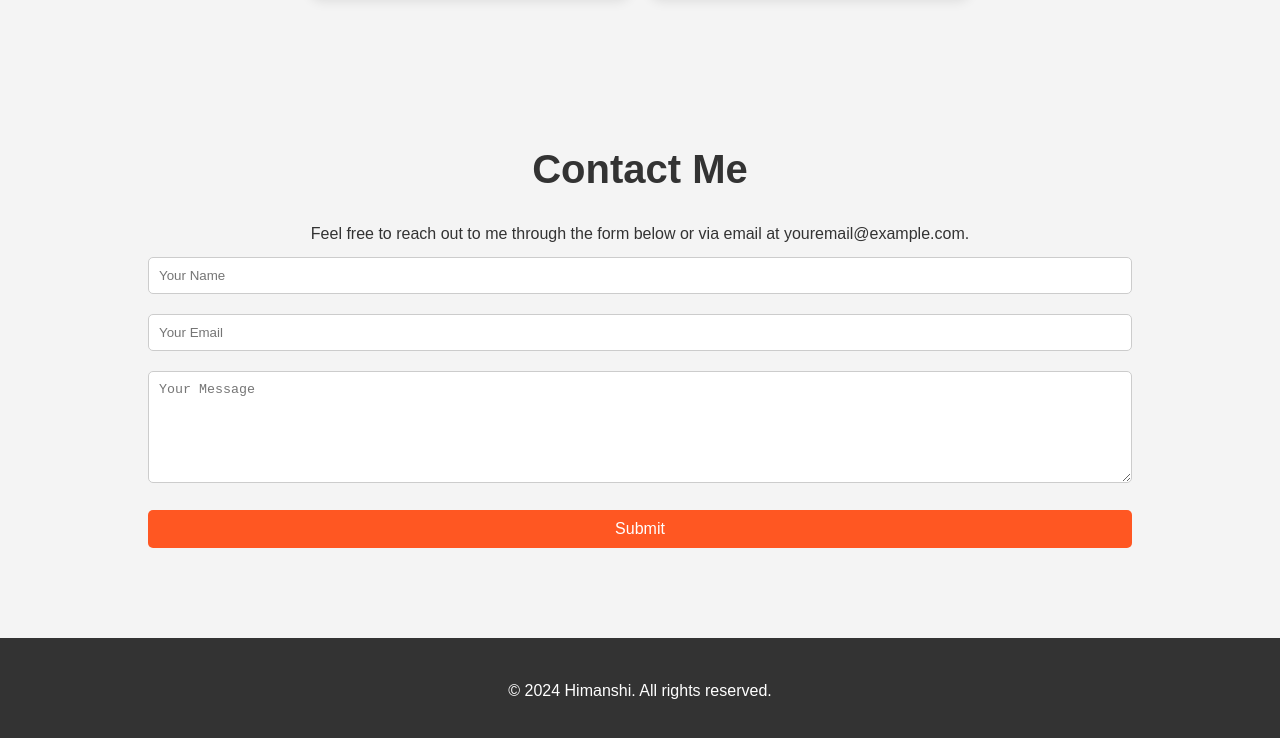
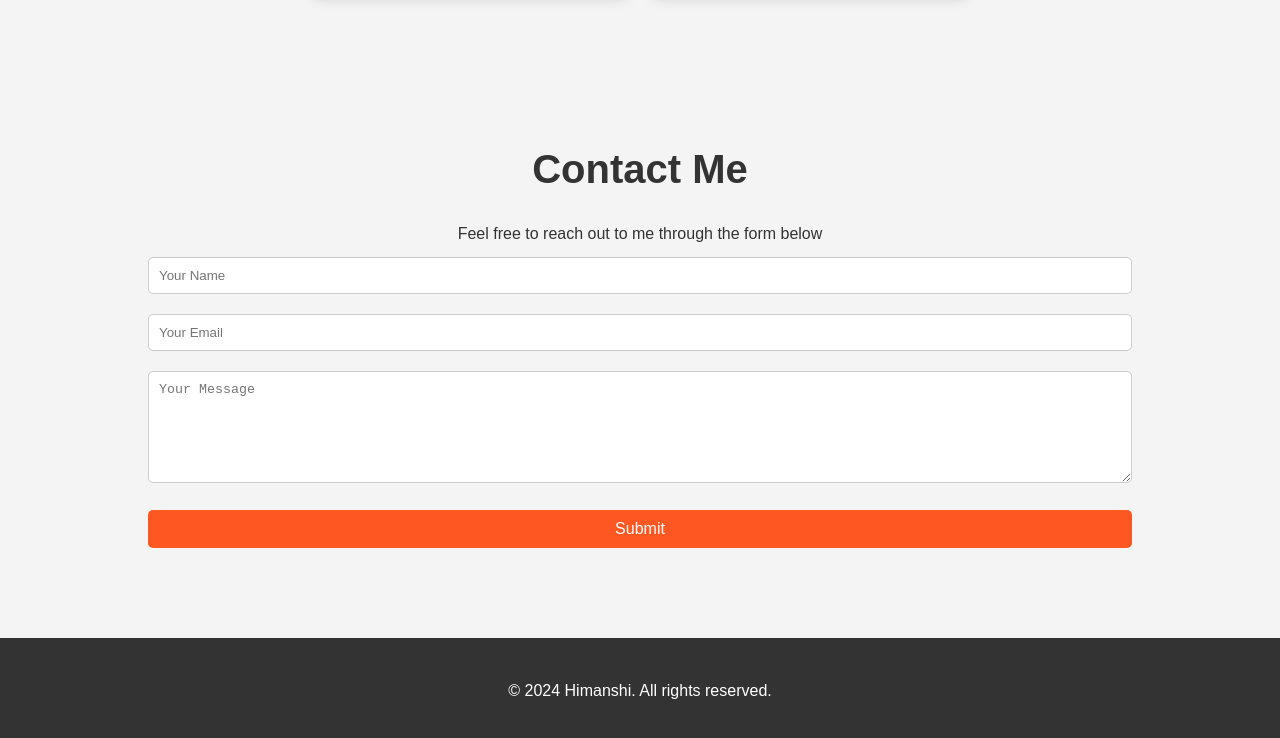
Before and after one commit to Himanshi745/portfolio, a plain HTML site: page index.html in a window 1280 px wide. Shown: the part 2357-3095 px from the top of the page. Drawn offline with Linux system fonts and the light colour scheme.

Commit message:
Update index.html

```diff
--- a/index.html
+++ b/index.html
@@ -135,7 +135,7 @@
 <section id="contact">
   <div class="container">
     <h2>Contact Me</h2>
-    <p>Feel free to reach out to me through the form below or via email at youremail@example.com.</p>
+    <p>Feel free to reach out to me through the form below</p>
     <div class="contact-right">
       <form action="https://formsubmit.co/1e90852e5e9e9c5b384d3a30e0487e27" method="POST">
         <input type="text" name="Name" class="textclr" placeholder="Your Name" required>
```
